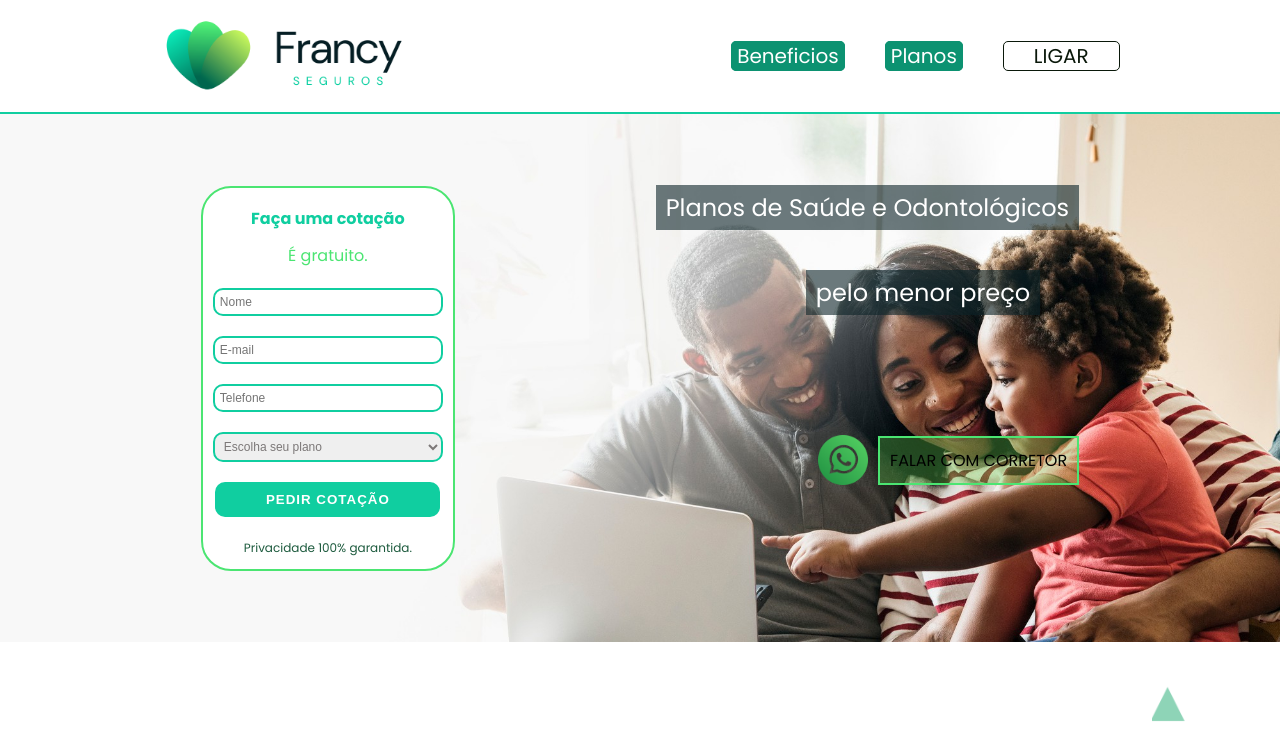
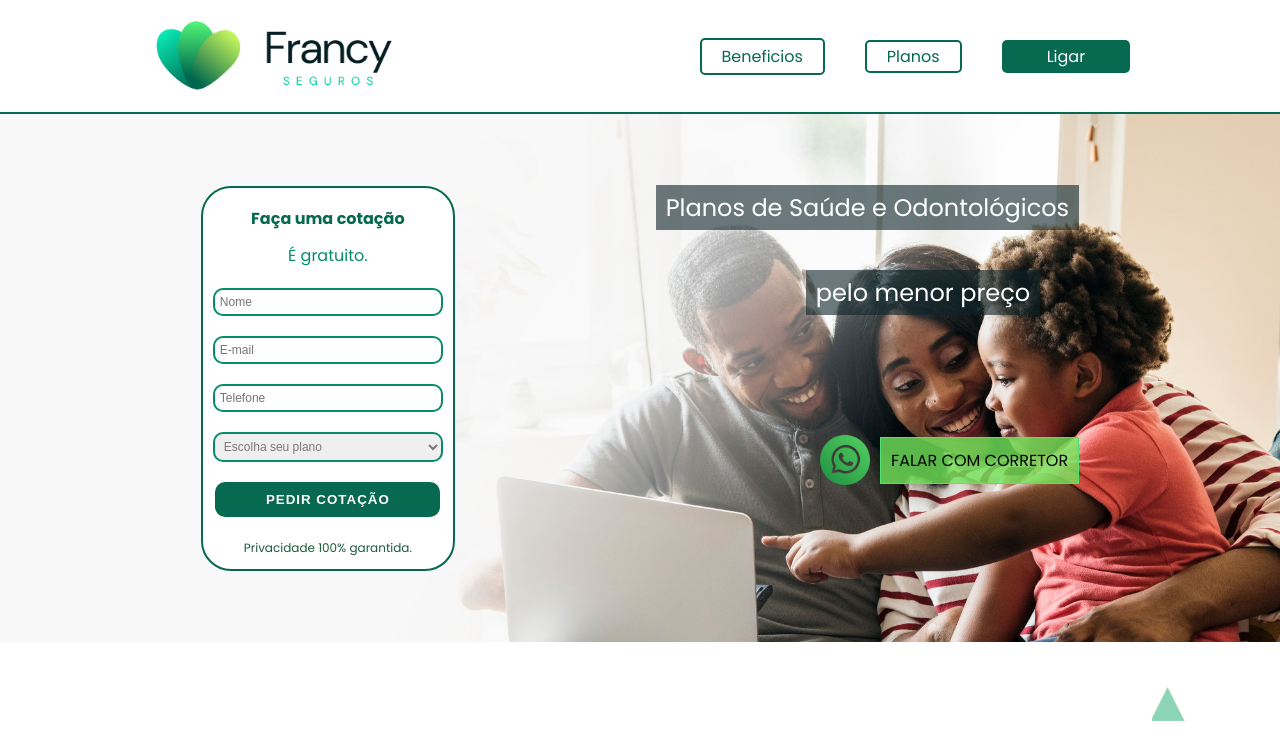
Before and after one commit to artkelv/LP_Francy_Front, a React (Create React App) app: page / in a window 1280 px wide. Shown: the top 750 px of the page. Built offline with nearby package versions, Linux system fonts and the light colour scheme; a web font is replaced by a local one.

Commit message:
chore: melhorando SEO e acessibilidade

```diff
--- a/src/components/header/styled.js
+++ b/src/components/header/styled.js
@@ -4,7 +4,7 @@ export const ContentHeader = styled.header`
     display: flex;
     justify-content: space-around;
     padding: 15px 0;
-    border-bottom: 2px solid #10CEA0;
+    border-bottom: 2px solid #066950;
     background-color: #fff;
     @media screen and (max-width: 480px) {
         display: flex;
@@ -17,12 +17,13 @@ export const ContentHeader = styled.header`
        align-items: center;
     }
 `
-export const ListHeader = styled.nav`
+export const ListHeader = styled.ul`
     height: 100%;
     display: flex;
     align-items: center;
     list-style: none;
     padding: 0;
+    margin: 0 auto;
     @media screen and (max-width: 480px) {
         margin: 25px 0;
         font-size: 13px;
@@ -30,30 +31,33 @@ export const ListHeader = styled.nav`
     @media screen and (min-width: 481px) and (max-width: 768px) {
         margin: 50px 0;
     }
-`
+`/*
+#0A180A */
 export const AncorBenefits = styled.a`
-    font-size: 20px;
-    color: #fff;
+    font-size: 16px;
+    color: #066950;
     text-decoration: none;
-    transition:0.2s;
-    border: 1px solid #0C9271;
-    padding: 0 5px;
+    border: 2px solid #066950;
+    padding: 5px 20px;
     border-radius: 5px;
-    background-color: #0C9271;
+    background-color: #fff;
     &:hover{
-        box-shadow: 0px 6px 10px #0C9271;
+        box-shadow: 0px 0px 5px #066950;
     }
 `
 export const AncorPlans = styled.a`
-    border: 1px solid #0C9271;
-    padding: 0 5px;
-    background-color: #0C9271;
+    font-size: 16px;
+    color: #066950;
+    text-decoration: none;
+    transition:0.2s;
+    border: 2px solid #066950;
+    padding: 3px 20px;
     border-radius: 5px;
-    font-size: 20px;
-    color: #fff;
-    text-decoration: none;
+    background-color: #fff;
     margin: 0 40px;
-    transition:0.5s;
+    &:hover{
+        box-shadow: 0px 0px 5px #066950;
+    }
     @media screen and (max-width: 480px) {
         padding: 0 20px;
     }
@@ -62,16 +66,13 @@ export const AncorPlans = styled.a`
     }
 `
 export const AncorCall = styled.a`
-    font-size: 20px;
+    font-size: 16px;
     text-decoration: none;
     border-radius: 5px;
-    border: 1px solid #0A180A;
-    padding: 0 30px;
-    text-transform: uppercase;
-    color: #0A180A;
-    background-color: #fff;
-    transition:0.5s;
+    padding: 5px 45px;
+    color: #fff;
+    background-color: #066950;
     &:hover{
-        background-color: #fff;
+        background-color: #044837;
     }
 `
--- a/src/components/plans/Plans.js
+++ b/src/components/plans/Plans.js
@@ -2,7 +2,7 @@ import Ic from "../iconCheck/Icon.js"
 import {
     Sectionplans, ArticTitlePrice, TitlePlans, PgraphPlans, CardPriceSection, FirstCardPrice, SecondCardPrice,
     ThirdCardPrice, FourthCardPrice, TitleCard, SubTitle, PriceCard, PerMonth, ListBenefits, ListCard, BenefitsDescription,
-    BtnPlan, AncorGetPlan
+    AncorGetPlan
 } from "./styled";
 import { execFuncQueAlteraBorda } from "../../pages/home/Home.js";
 
@@ -47,7 +47,7 @@ const Plans = () => {
                                 </ListCard>
                             </ListBenefits>
                         </section>
-                        <BtnPlan onClick={execFuncQueAlteraBorda}><AncorGetPlan href="#top">Obter Plano</AncorGetPlan></BtnPlan>
+                        <AncorGetPlan href="#top" onClick={execFuncQueAlteraBorda}>Obter Plano</AncorGetPlan>
                     </FirstCardPrice>
                     <SecondCardPrice>
                         <section>
@@ -82,7 +82,7 @@ const Plans = () => {
                                 </ListCard>
                             </ListBenefits>
                         </section>
-                        <BtnPlan onClick={execFuncQueAlteraBorda}><AncorGetPlan href="#top">Obter Plano</AncorGetPlan></BtnPlan>
+                        <AncorGetPlan href="#top" onClick={execFuncQueAlteraBorda}>Obter Plano</AncorGetPlan>
                     </SecondCardPrice>
                     <ThirdCardPrice>
                         <section>
@@ -117,7 +117,7 @@ const Plans = () => {
                                 </ListCard>
                             </ListBenefits>
                         </section>
-                        <BtnPlan onClick={execFuncQueAlteraBorda}><AncorGetPlan href="#top">Obter Plano</AncorGetPlan></BtnPlan>
+                        <AncorGetPlan href="#top" onClick={execFuncQueAlteraBorda}>Obter Plano</AncorGetPlan>
                     </ThirdCardPrice>
                     <FourthCardPrice>
                         <section>
@@ -152,7 +152,7 @@ const Plans = () => {
                                 </ListCard>
                             </ListBenefits>
                         </section>
-                        <BtnPlan onClick={execFuncQueAlteraBorda}><AncorGetPlan href="#top">Obter Plano</AncorGetPlan></BtnPlan>
+                        <AncorGetPlan href="#top" onClick={execFuncQueAlteraBorda}>Obter Plano</AncorGetPlan>
                     </FourthCardPrice>
                 </CardPriceSection>
             </Sectionplans>
--- a/src/components/plans/styled.js
+++ b/src/components/plans/styled.js
@@ -111,13 +111,17 @@ export const ListBenefits = styled.ul`
         font-size: 15px;
     }
 `
-export const BtnPlan = styled.button`
-    height: 25px;
+export const AncorGetPlan = styled.a`
+    display: block;
+    padding: 5px 0;
     width: 100px;
+    text-decoration: none;
+    background-color: #D3D3D3;
     font-size: 10px;
     border: none;
     color: #1C5A3D;
     text-transform: uppercase;
+    text-align: center;
     cursor: pointer;
     transition: 1s;
     &:hover{
@@ -126,15 +130,6 @@ export const BtnPlan = styled.button`
     @media screen and (max-width:480px) {
         width: 100%;
     }
-`
-export const AncorGetPlan = styled.a`
-    text-decoration: none;
-    color: #1C5A3D;
-    display: flex;
-    justify-content: center;
-    align-items: center;
-    width: 100%;
-    height: 100%;
 `
 export const ListCard = styled.li`
     display: flex;
--- a/src/components/whyFrancy/styled.js
+++ b/src/components/whyFrancy/styled.js
@@ -100,7 +100,7 @@ export const ContentBenefits = styled.div`
     }
 `
 export const TitleBenefits = styled.h4`
-    color: #10CEA0;
+    color: #066950;
     @media screen and (max-width: 480px){
         font-size: 13px;
     }
@@ -158,7 +158,7 @@ export const AncorWpp = styled.a`
     color: #1C5A3D;
     padding: 10px;
     margin: 5px;
-    border: 4px solid #4BE572;
+    border: 1px solid #4BE572;
     background-color: rgba(114,229,91, 0.3);
     transition: 0.2s;
     &:hover{
--- a/src/pages/home/styled.js
+++ b/src/pages/home/styled.js
@@ -1,6 +1,5 @@
 import styled from "styled-components";
 import family from "../../assets/photo_family_02.jpg"
-import backgroundMain from "../../assets/background_main.png"
 
 export const MainContent = styled.main`
     background-image: url(${family});
@@ -89,23 +88,22 @@ export const SectionBroker = styled.section`
 `
 export const AncorForBroker = styled.a`
     margin-left: 10px;
-    border: 2px solid #4BE572;
+    border: 1px solid #4BE572;
     text-transform: uppercase;
     text-decoration: none;
     color: #000;
     padding: 10px;
-    background-color: rgba(114,229,91, 0.3);
+    background-color: rgba(114,229,91, 0.8);
     transition:0.2s;
     &:hover{
         box-shadow: 1px 1px 15px #4BE572;
-        color: #fff;
     }
 `
 export const Form = styled.form`
     display: flex;
     flex-direction: column;
     width: 250px;
-    border: 2px solid #4BE572;
+    border: 2px solid #066950;
     background-color: #fff;
     border-radius: 30px;
     margin: 20px 0;
@@ -114,8 +112,9 @@ export const Form = styled.form`
 
     }
 `
-export const TitleForm = styled.h4`
-    color: #10CEA0;
+export const TitleForm = styled.h3`
+    font-size: 16px ;
+    color: #066950;
     text-align: center;
     margin: 0;
     padding: 18px 0 12px;
@@ -124,7 +123,7 @@ export const TitleForm = styled.h4`
     }
 `
 export const PgraphForm = styled.p`
-    color: #4BE572;
+    color: #078C6B;
     text-align: center;
     margin: 0;
     padding-bottom: 10px;
@@ -136,7 +135,7 @@ export const InputForm = styled.input`
     font-size: 12px;
     padding: 5px;
     margin: 10px;
-    border: 2px solid #10CEA0;
+    border: 2px solid #078C6B;
     border-radius: 10px;
     outline: unset;
     transition: 0.5s;
@@ -149,13 +148,16 @@ export const SelectForm = styled.select`
     font-size: 12px;
     padding: 5px;
     margin: 10px;
-    border: 2px solid #10CEA0;
+    border: 2px solid #078C6B;
     border-radius: 10px;
     outline: unset;
+    &:focus{
+        box-shadow: 1px 1px 10px #10CEA0;
+    }
 `
 export const BtnSend = styled.button`
     width: 90%;
-    background-color: #10cea0;
+    background-color: #066950;
     border: none;
     cursor: pointer;
     color: #fff;
```
